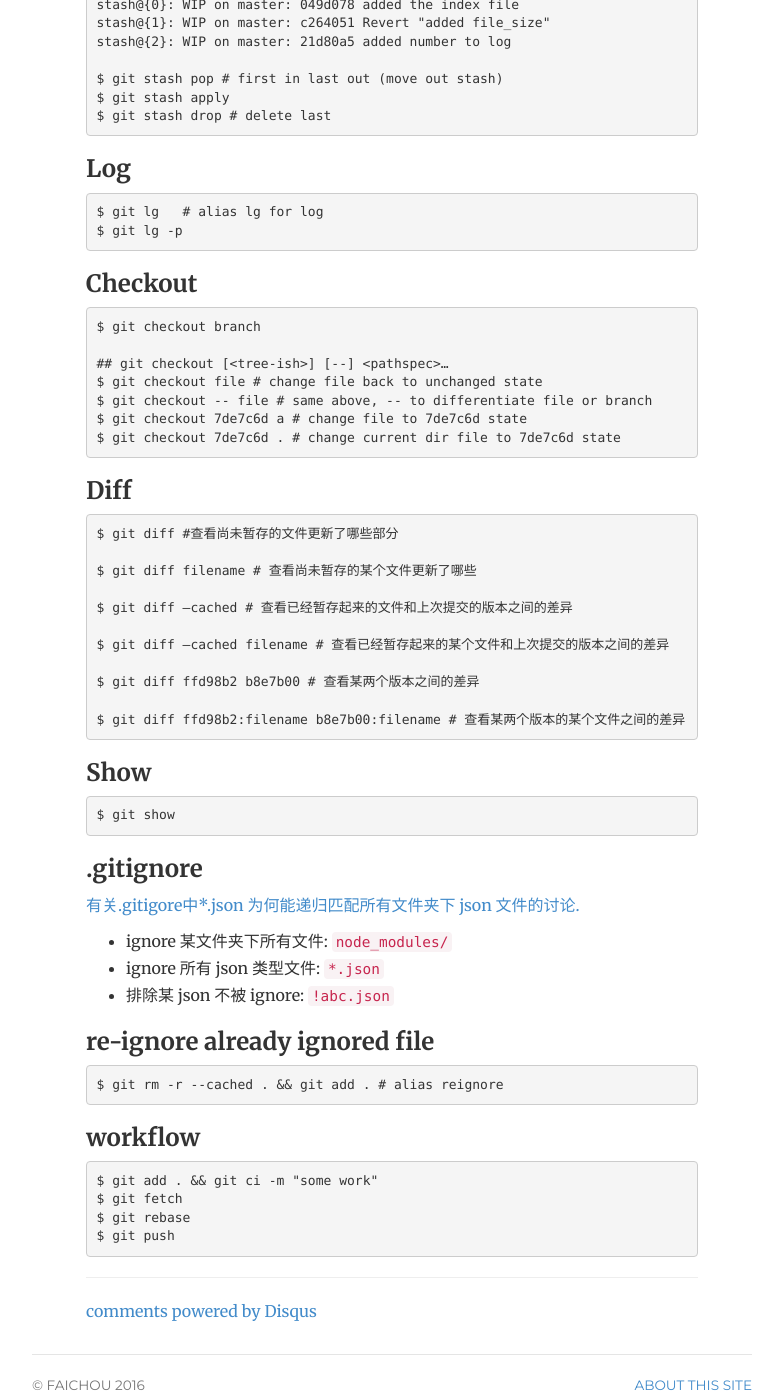
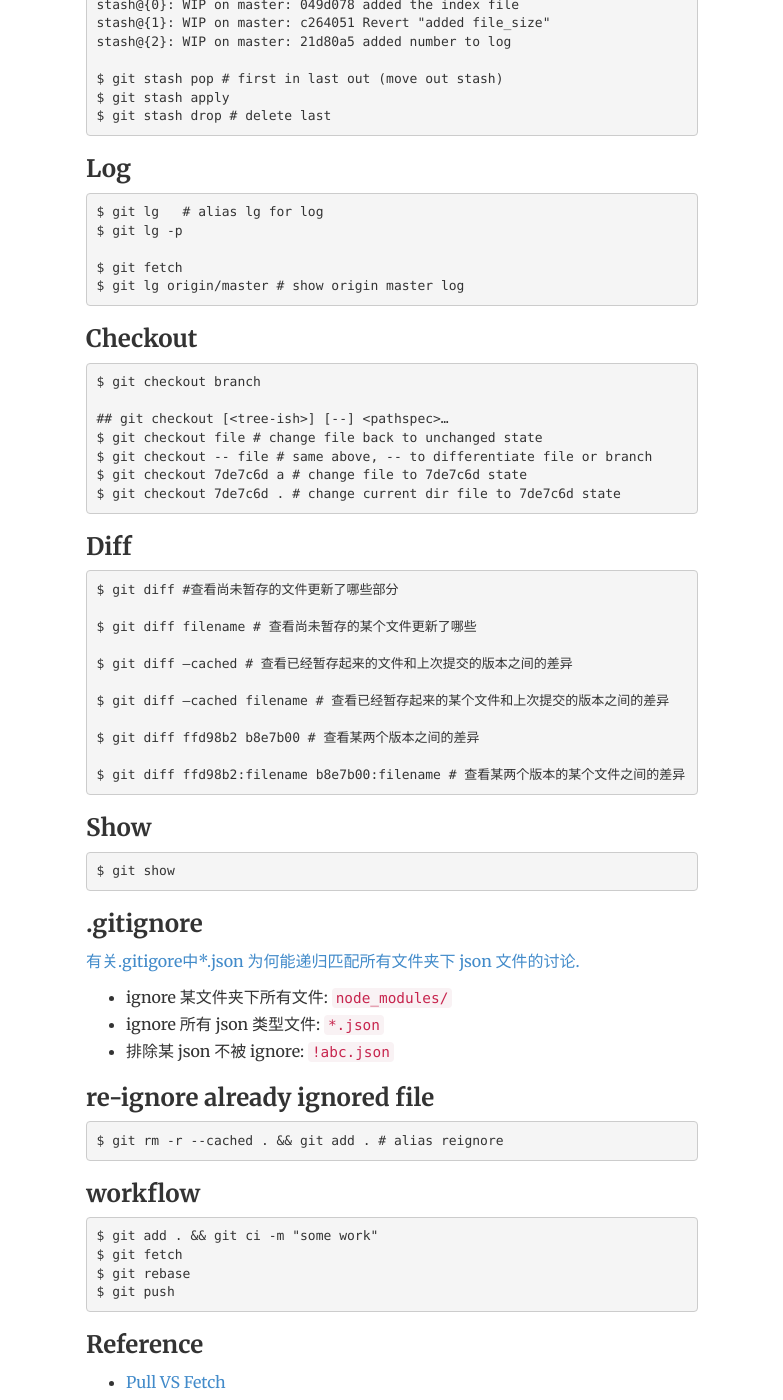
Before and after one commit to FaiChou/faichou.github.io, a Jekyll site: the page built from _posts/2018-10-12-Git速记.md, in a window 1280 px wide and 1400 px high, scrolled down 2599 px. Shown: the whole window, without its empty margins (248-1031 px from the left). Built offline with Jekyll 4.4.1, drawn with Linux system fonts in a browser that asks for light colours; comment, search, counter and statistics services are not loaded.

Commit message:
update post

````diff
--- a/_posts/2018-10-12-Git速记.md
+++ b/_posts/2018-10-12-Git速记.md
@@ -106,6 +106,9 @@ $ git stash drop # delete last
 ```bash
 $ git lg   # alias lg for log
 $ git lg -p
+
+$ git fetch
+$ git lg origin/master # show origin master log
 ```
 
 ### Checkout
@@ -164,3 +167,8 @@ $ git fetch
 $ git rebase
 $ git push
 ```
+
+### Reference
+
+- [Pull VS Fetch](https://ruby-china.org/topics/15729)
+- [Git原理入门](http://www.ruanyifeng.com/blog/2018/10/git-internals.html)
````
